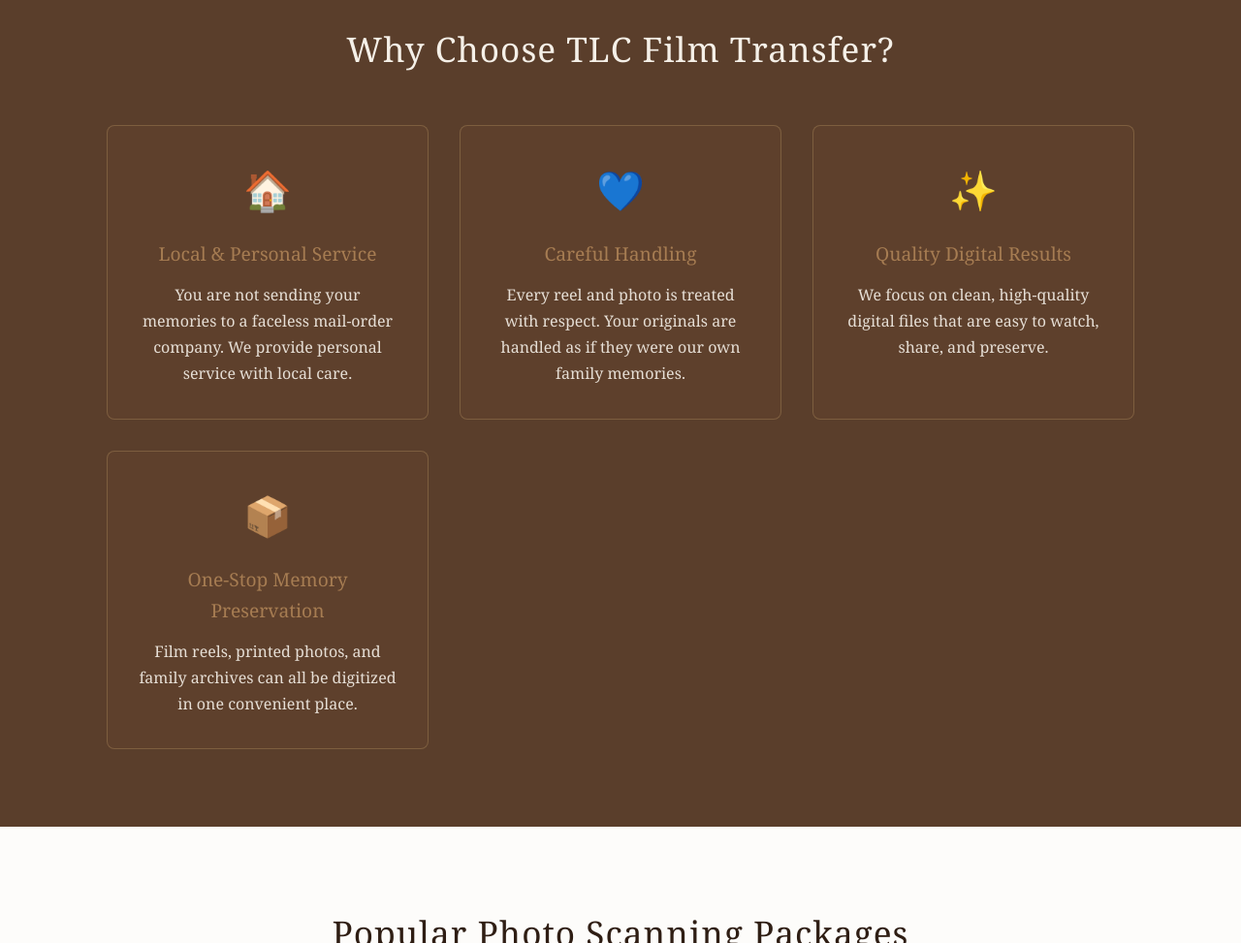
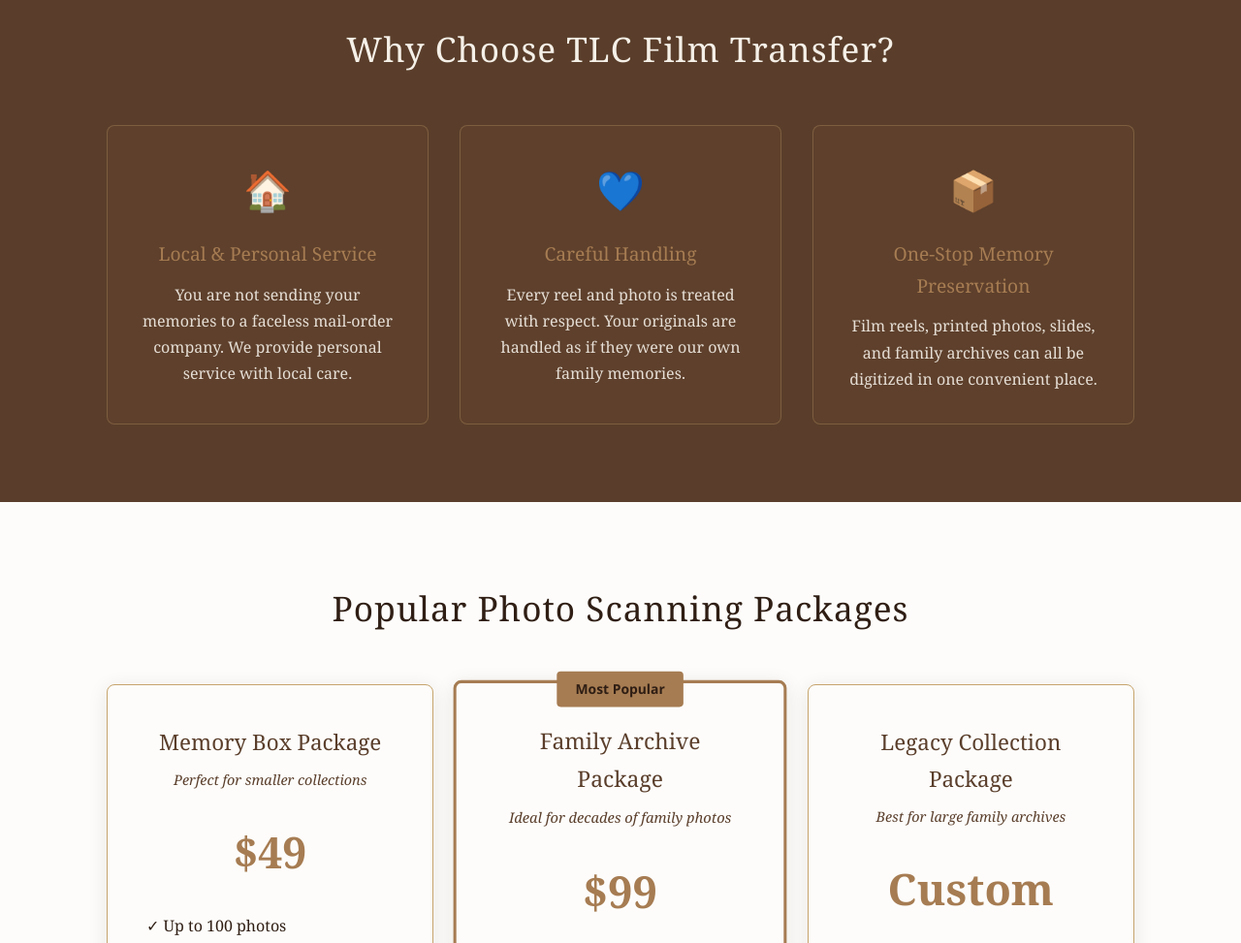
Before and after one commit to Tlc14git/tlc-film-transfer, a plain HTML site: page index.html in a window 1280 px wide. Shown: the part 3400-4373 px from the top of the page at 97% size. Drawn offline with Linux system fonts and the light colour scheme.

Commit message:
Remove Quality Digital Results box and display 3 boxes on one line in Why Choose section

```diff
--- a/index.html
+++ b/index.html
@@ -269,7 +269,7 @@
 
         .features-grid {
             display: grid;
-            grid-template-columns: repeat(auto-fit, minmax(250px, 1fr));
+            grid-template-columns: repeat(3, 1fr);
             gap: 2rem;
             margin-top: 2rem;
         }
@@ -596,14 +596,9 @@
                     <p>Every reel and photo is treated with respect. Your originals are handled as if they were our own family memories.</p>
                 </div>
                 <div class="feature">
-                    <div class="feature-icon">✨</div>
-                    <h3>Quality Digital Results</h3>
-                    <p>We focus on clean, high-quality digital files that are easy to watch, share, and preserve.</p>
-                </div>
-                <div class="feature">
                     <div class="feature-icon">📦</div>
                     <h3>One-Stop Memory Preservation</h3>
-                    <p>Film reels, printed photos, and family archives can all be digitized in one convenient place.</p>
+                    <p>Film reels, printed photos, slides, and family archives can all be digitized in one convenient place.</p>
                 </div>
             </div>
         </div>
```
